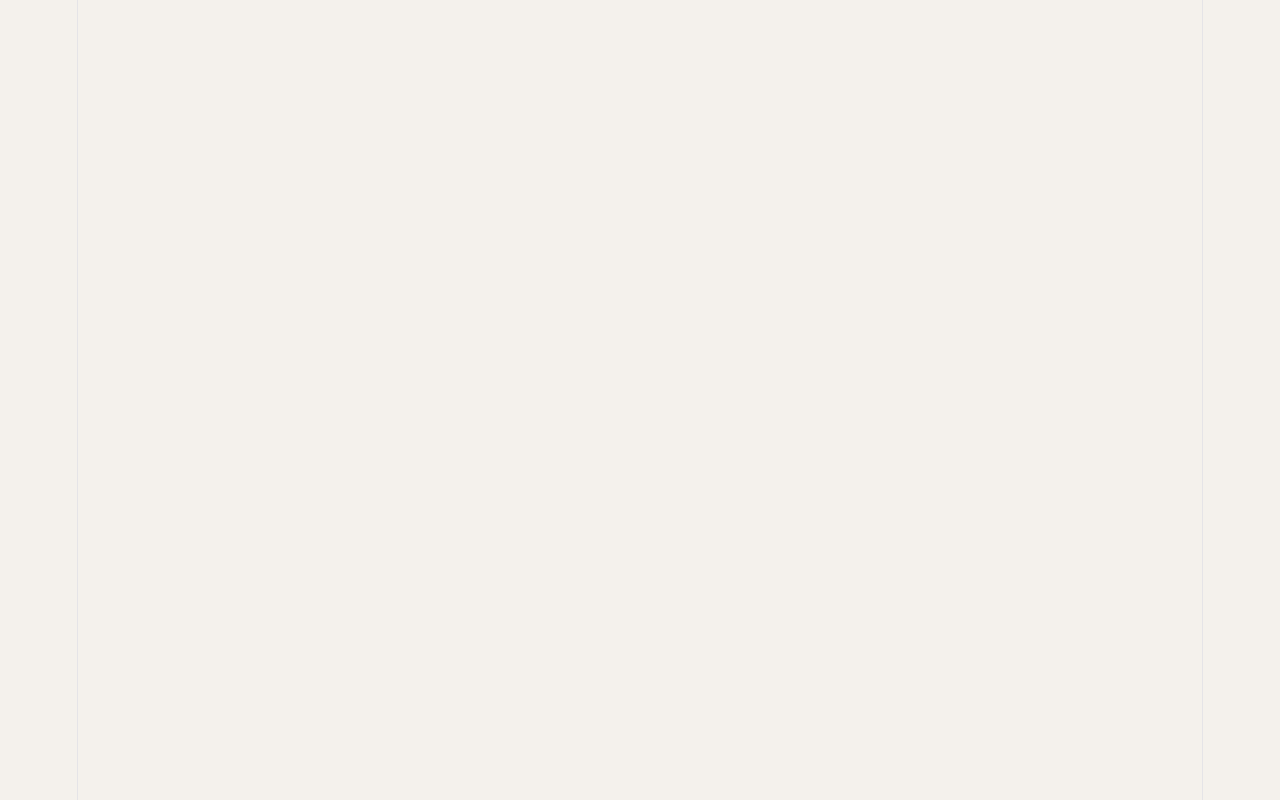
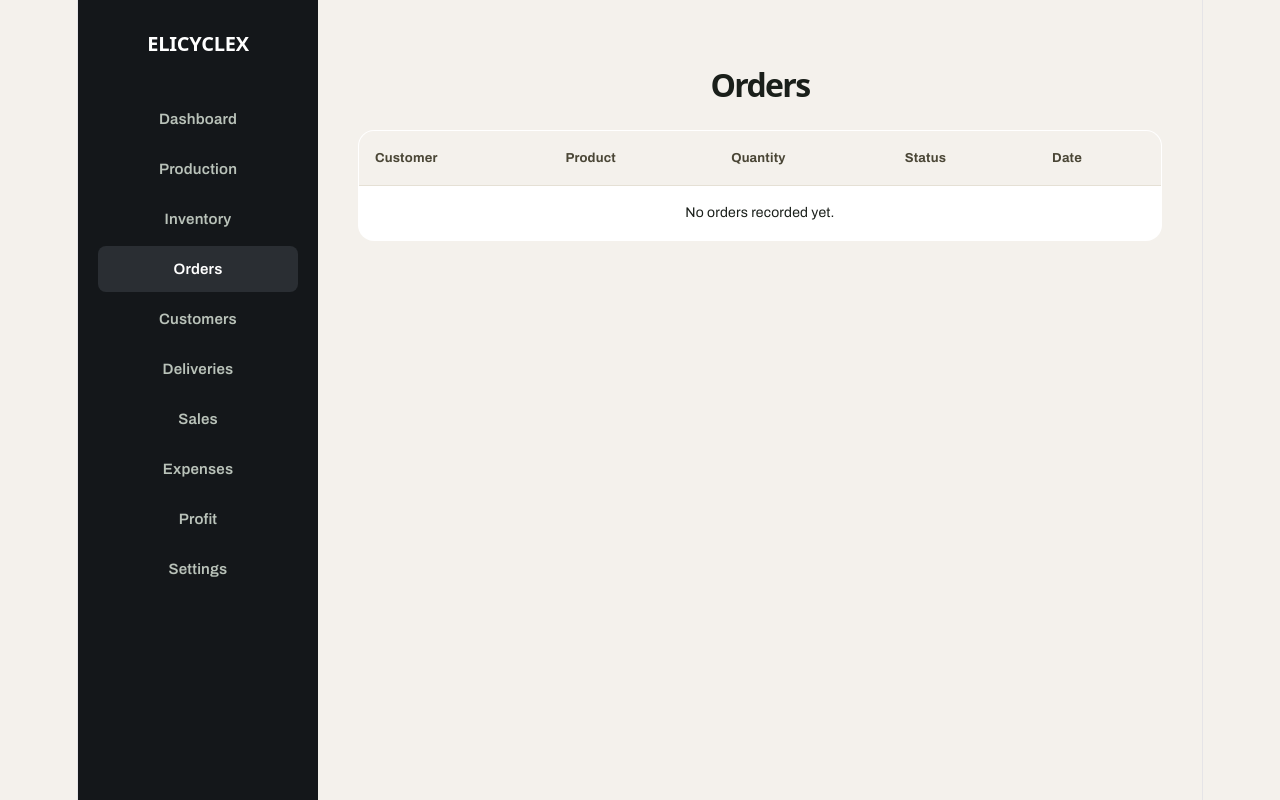
Before and after one commit to Elicyclex/elicyclex-web, a React (Vite) app: page /admin/orders in a window 1280 px wide. Before the commit this address had no page. Built offline with nearby package versions, Linux system fonts and the light colour scheme.

Commit message:
Add Orders admin page

```diff
--- /dev/null
+++ b/src/AdminOrders.jsx
@@ -0,0 +1,28 @@
+import AdminLayout from './AdminLayout';
+
+function AdminOrders() {
+  return (
+    <AdminLayout activePage="Orders" pageTitle="Orders">
+      <table className="admin-table">
+        <thead>
+          <tr>
+            <th>Customer</th>
+            <th>Product</th>
+            <th>Quantity</th>
+            <th>Status</th>
+            <th>Date</th>
+          </tr>
+        </thead>
+        <tbody>
+          <tr>
+            <td colSpan="5" className="admin-table-empty">
+              No orders recorded yet.
+            </td>
+          </tr>
+        </tbody>
+      </table>
+    </AdminLayout>
+  );
+}
+
+export default AdminOrders;
--- a/src/App.jsx
+++ b/src/App.jsx
@@ -4,6 +4,8 @@ import { Routes, Route } from 'react-router-dom';
 import AdminDashboard from './AdminDashboard';
 import AdminProduction from './AdminProduction';
 import AdminInventory from './AdminInventory';
+import AdminOrders from './AdminOrders';
+
 function HomePage() {
   const [quantity, setQuantity] = useState(30);
   const [showOrderForm, setShowOrderForm] = useState(false);
@@ -221,6 +223,7 @@ function App() {
       <Route path="/admin" element={<AdminDashboard />} />
       <Route path="/admin/production" element={<AdminProduction />} />
 <Route path="/admin/inventory" element={<AdminInventory />} />
+<Route path="/admin/orders" element={<AdminOrders />} />
     </Routes>
   );
 }
```
